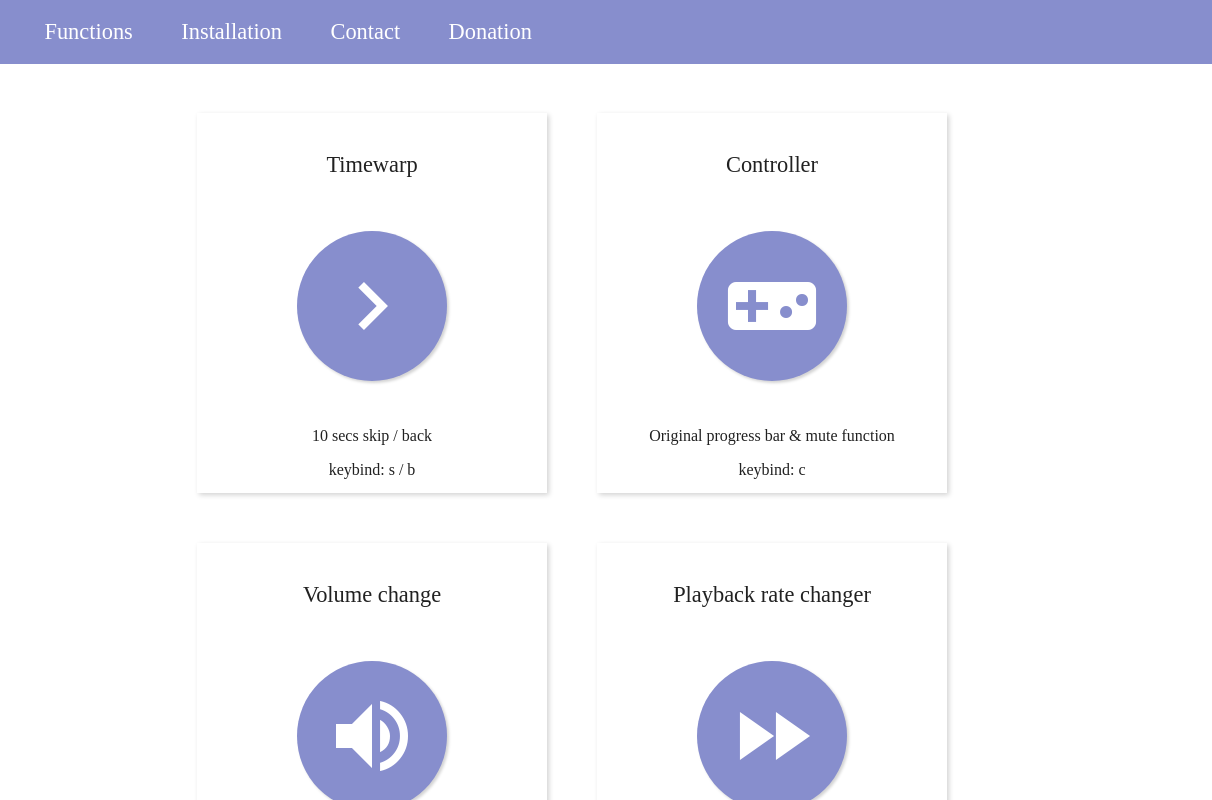
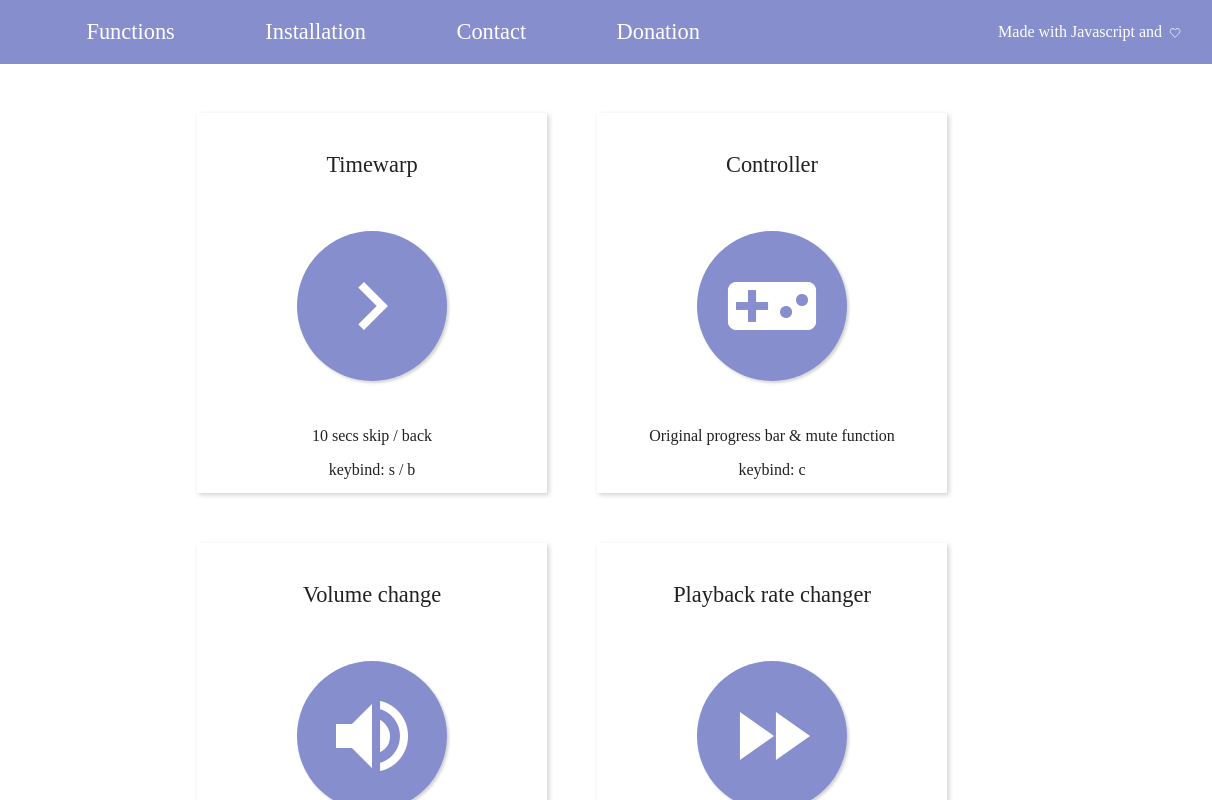
Before and after one commit to hxdegawa/RAC, a browser extension: page option/options.html in a window 1280 px wide. Shown: the full height of the page, 68-1280 px from the left. Drawn offline with Linux system fonts and the light colour scheme.

Commit message:
Fixed small parts

```diff
--- a/option/options.css
+++ b/option/options.css
@@ -97,19 +97,24 @@ main{
   left: 0%;
 }
 
+.header-items-container{
+  display: inline-block;
+  width: 60%;
+}
+
 .header{
   position: absolute;
   bottom: 0px;
   height: 64px;
   margin: 0px auto;
-  min-width: 1000px;
+  width: 100vw;
 }
 
 .header ul{
   display: flex;
   justify-content: space-between;
   flex-direction: row;
-  width: 60%;
+  width: 100%;
   height: 64px;
   padding: 0px;
   margin: 0px;
@@ -511,6 +516,25 @@ main{
   bottom: 0px;
 }
 
+.recipe{
+  position: relative;
+  margin: 0px;
+  height: 64px;
+  float: right;
+}
+
+.recipe span{
+  line-height: 64px;
+  color: #ffffff;
+  vertical-align: top;
+}
+
+.recipe img{
+  height: 14px;
+  margin: 26px 30px 24px 2px;
+  object-fit: contain;
+}
+
 /*PROPERTY*/
 
 .submitted{
--- a/option/options.html
+++ b/option/options.html
@@ -16,6 +16,7 @@
         <h1>RAC Introduction</h1>
         <div class="btn-start"><span>START</span></div>
         <div class="header">
+          <div class="header-items-container">
             <ul>
               <img class="logo-image" src="../image/icon_white.svg" alt="logo" />
               <li class="tab-function">Functions</li>
@@ -23,6 +24,11 @@
               <li class="tab-contact">Contact</li>
               <li class="tab-donation">Donation</li>
             </ul>
+          </div>
+          <p class="recipe">
+            <span>Made with Javascript and</span>
+            <img src="../image/heart.svg" alt="love" />
+          </p>
         </div>
       </div>
 
```
Also changed, not shown: concealer.css (+8 -5 lines), index.css (+20 -0 lines), index.js (+4 -3 lines), image/heart.svg (added), manifest.json. Lines whose indentation alone changed are shown as unchanged.
